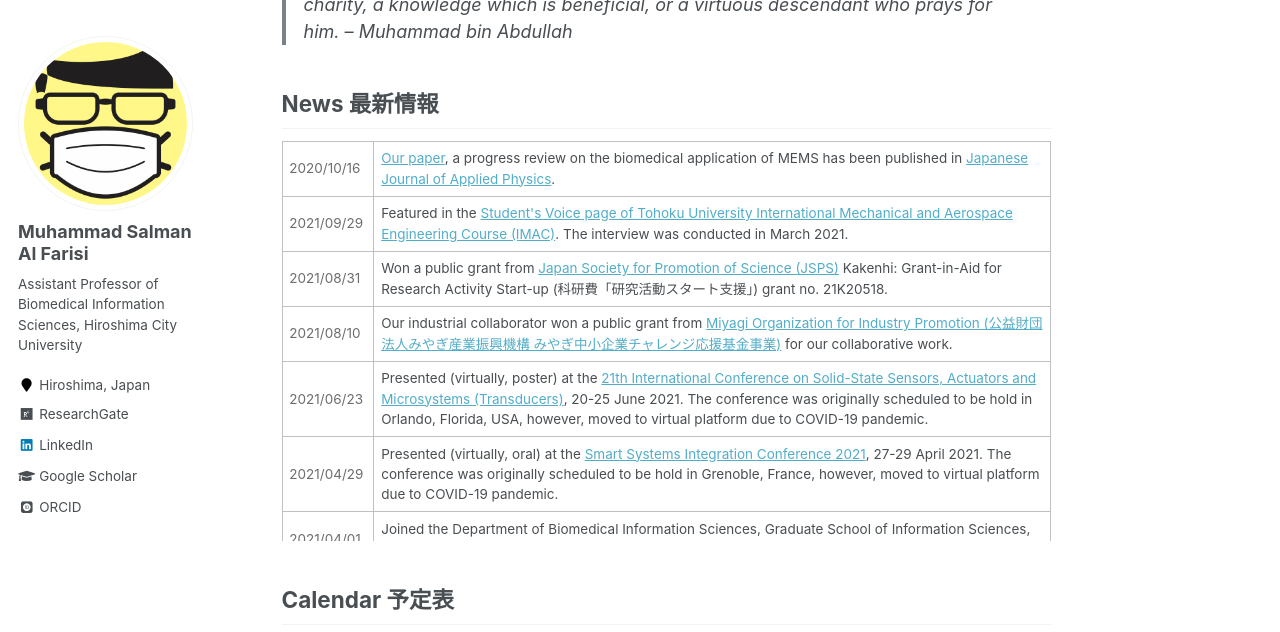
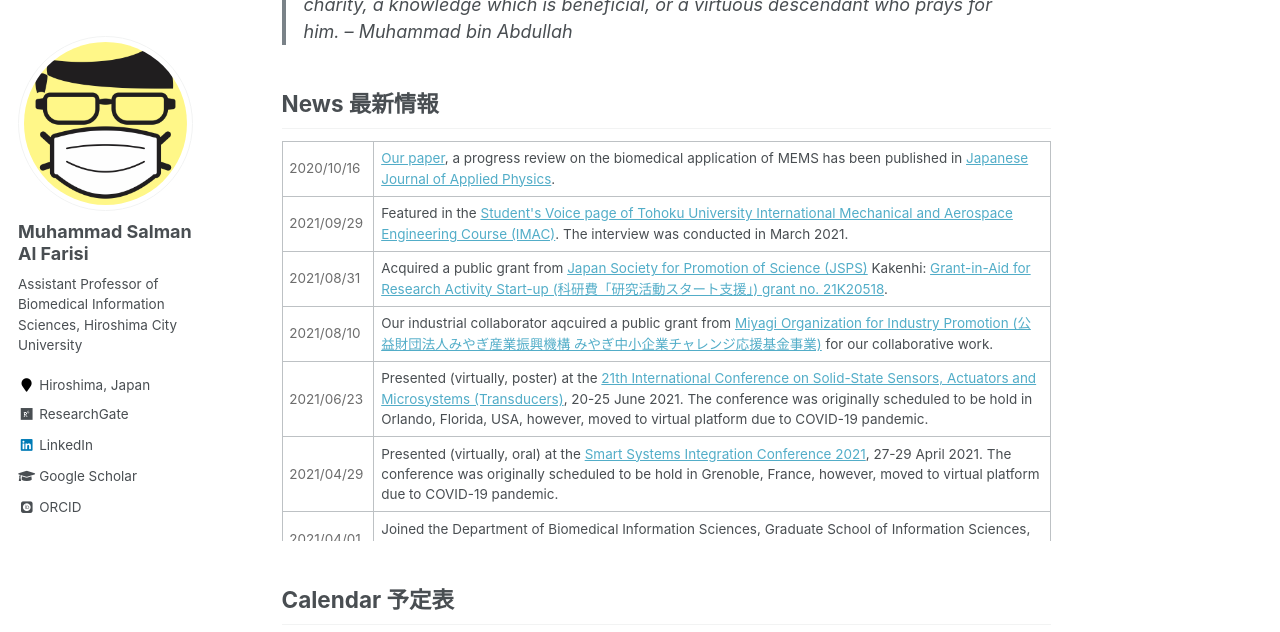
Before and after one commit to msalfarisi/msalfarisi.github.io, a Jekyll site: the page built from _pages/home.md, in a window 1280 px wide and 900 px high, scrolled down 567 px, cut to the strip 0-632 px from the top of the window. Built offline with Jekyll 4.4.1, drawn with Linux system fonts in a browser that asks for light colours; some web fonts are replaced.

Commit message:
Update home.md

```diff
--- a/_pages/home.md
+++ b/_pages/home.md
@@ -32,11 +32,11 @@ Welcome to the homepage of Muhammad Salman Al Farisi, an Assistant Professor at
   </tr>
   <tr>
     <td style="color:#6d6d6d;">2021/08/31</td>
-    <td>Won a public grant from <a href="https://www.jsps.go.jp/">Japan Society for Promotion of Science (JSPS)</a> Kakenhi: Grant-in-Aid for Research Activity Start-up (科研費「研究活動スタート支援」) grant no. 21K20518.</td>
+    <td>Acquired a public grant from <a href="https://www.jsps.go.jp/">Japan Society for Promotion of Science (JSPS)</a> Kakenhi: <a href="https://kaken.nii.ac.jp/ja/grant/KAKENHI-PROJECT-21K20518/">Grant-in-Aid for Research Activity Start-up (科研費「研究活動スタート支援」) grant no. 21K20518</a>.</td>
   </tr>
   <tr>
     <td style="color:#6d6d6d;">2021/08/10</td>
-    <td>Our industrial collaborator won a public grant from <a href="https://www.joho-miyagi.or.jp/">Miyagi Organization for Industry Promotion (公益財団法人みやぎ産業振興機構 みやぎ中小企業チャレンジ応援基金事業)</a> for our collaborative work.</td>
+    <td>Our industrial collaborator aqcuired a public grant from <a href="https://www.joho-miyagi.or.jp/">Miyagi Organization for Industry Promotion (公益財団法人みやぎ産業振興機構 みやぎ中小企業チャレンジ応援基金事業)</a> for our collaborative work.</td>
   </tr>
   <tr>
     <td style="color:#6d6d6d;">2021/06/23</td>
```
